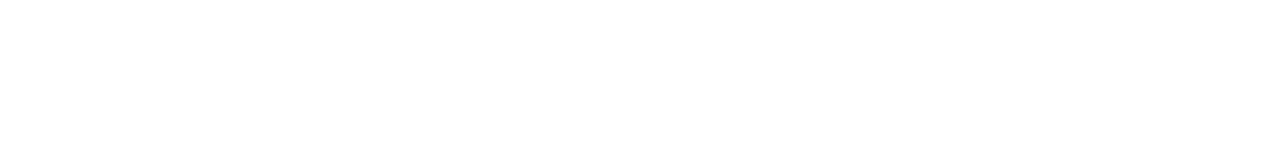
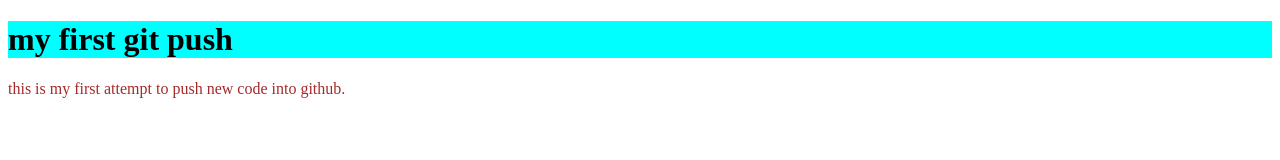
Before and after one commit to Prince-Zaman/my-second-repo, a plain HTML site: page index.html in a window 1280 px wide. Drawn offline with Linux system fonts and the light colour scheme.

Commit message:
first push

```diff
--- a/index.html
+++ b/index.html
@@ -5,8 +5,10 @@
     <meta http-equiv="X-UA-Compatible" content="IE=edge">
     <meta name="viewport" content="width=device-width, initial-scale=1.0">
     <title>My second repo</title>
+    <link rel="stylesheet" href="style.css">
 </head>
 <body>
-
+    <h1>my first git push</h1>
+    <p>this is my first attempt to push new code into github.</p>
 </body>
 </html>
--- /dev/null
+++ b/style.css
@@ -0,0 +1,6 @@
+p{
+    color: brown;
+}
+h1{
+    background-color: cyan;
+}
```
